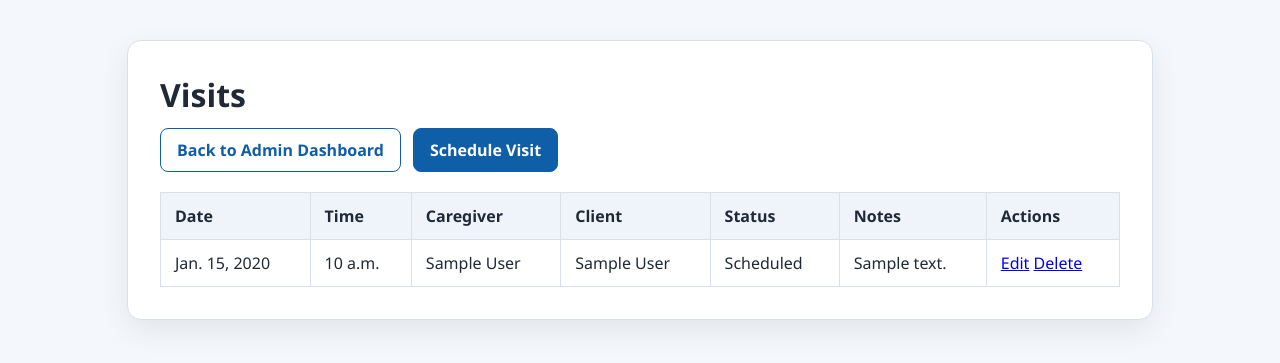
After one commit to HlengiweNcube/hvcs, a Django app: page /accounts/visits/ in a window 1280 px wide. The commit adds this page. Shown: the top 363 px of the page. Run offline with Django 5.2, Linux system fonts and the light colour scheme; a user stored in the database is signed in; tables that the repository leaves empty hold one stand-in row (values such as "Sample post").

Commit message:
feat: add visit/schedule management feature

```diff
--- a/accounts/models.py
+++ b/accounts/models.py
@@ -49,3 +49,24 @@ class Client(models.Model):
 
     def __str__(self):
         return f'{self.first_name} {self.last_name}'
+
+
+class Visit(models.Model):
+    class Status(models.TextChoices):
+        SCHEDULED = 'SCHEDULED', 'Scheduled'
+        COMPLETED = 'COMPLETED', 'Completed'
+        CANCELLED = 'CANCELLED', 'Cancelled'
+
+    caregiver = models.ForeignKey(Caregiver, on_delete=models.CASCADE, related_name='visits')
+    client = models.ForeignKey(Client, on_delete=models.CASCADE, related_name='visits')
+    scheduled_date = models.DateField()
+    scheduled_time = models.TimeField()
+    status = models.CharField(max_length=20, choices=Status.choices, default=Status.SCHEDULED)
+    notes = models.TextField(blank=True)
+    created_at = models.DateTimeField(auto_now_add=True)
+
+    class Meta:
+        ordering = ('scheduled_date', 'scheduled_time')
+
+    def __str__(self):
+        return f'{self.scheduled_date} {self.scheduled_time} — {self.caregiver} → {self.client}'
--- a/accounts/urls.py
+++ b/accounts/urls.py
@@ -18,4 +18,8 @@ urlpatterns = [
     path('caregivers/add/', views.caregiver_create, name='caregiver_create'),
     path('caregivers/<int:pk>/edit/', views.caregiver_update, name='caregiver_update'),
     path('caregivers/<int:pk>/delete/', views.caregiver_delete, name='caregiver_delete'),
+    path('visits/', views.visit_list, name='visit_list'),
+    path('visits/add/', views.visit_create, name='visit_create'),
+    path('visits/<int:pk>/edit/', views.visit_update, name='visit_update'),
+    path('visits/<int:pk>/delete/', views.visit_delete, name='visit_delete'),
 ]
--- a/accounts/views.py
+++ b/accounts/views.py
@@ -5,7 +5,7 @@ from django.contrib.auth.decorators import login_required
 from django.shortcuts import get_object_or_404, redirect, render
 
 from .decorators import role_required
-from .models import Caregiver, Client, User
+from .models import Caregiver, Client, User, Visit
 
 
 class ClientForm(forms.ModelForm):
@@ -102,9 +102,11 @@ def admin_dashboard(request):
 def caregiver_dashboard(request):
     caregiver = get_object_or_404(Caregiver, user=request.user)
     clients = Client.objects.filter(is_active=True)
+    visits = Visit.objects.filter(caregiver=caregiver).select_related('client')
     return render(request, 'accounts/caregiver_dashboard.html', {
         'caregiver': caregiver,
         'clients': clients,
+        'visits': visits,
     })
 
 
@@ -191,3 +193,53 @@ def caregiver_delete(request, pk):
         caregiver.user.delete()
         return redirect('caregiver_list')
     return render(request, 'accounts/caregiver_confirm_delete.html', {'caregiver': caregiver})
+
+
+class VisitForm(forms.ModelForm):
+    class Meta:
+        model = Visit
+        fields = ('caregiver', 'client', 'scheduled_date', 'scheduled_time', 'status', 'notes')
+        widgets = {
+            'scheduled_date': forms.DateInput(attrs={'type': 'date'}),
+            'scheduled_time': forms.TimeInput(attrs={'type': 'time'}),
+        }
+
+
+@role_required(User.Role.ADMIN)
+def visit_list(request):
+    visits = Visit.objects.select_related('caregiver', 'client').all()
+    return render(request, 'accounts/visit_list.html', {'visits': visits})
+
+
+@role_required(User.Role.ADMIN)
+def visit_create(request):
+    if request.method == 'POST':
+        form = VisitForm(request.POST)
+        if form.is_valid():
+            form.save()
+            return redirect('visit_list')
+    else:
+        form = VisitForm()
+    return render(request, 'accounts/visit_form.html', {'form': form, 'title': 'Schedule Visit'})
+
+
+@role_required(User.Role.ADMIN)
+def visit_update(request, pk):
+    visit = get_object_or_404(Visit, pk=pk)
+    if request.method == 'POST':
+        form = VisitForm(request.POST, instance=visit)
+        if form.is_valid():
+            form.save()
+            return redirect('visit_list')
+    else:
+        form = VisitForm(instance=visit)
+    return render(request, 'accounts/visit_form.html', {'form': form, 'title': 'Edit Visit'})
+
+
+@role_required(User.Role.ADMIN)
+def visit_delete(request, pk):
+    visit = get_object_or_404(Visit, pk=pk)
+    if request.method == 'POST':
+        visit.delete()
+        return redirect('visit_list')
+    return render(request, 'accounts/visit_confirm_delete.html', {'visit': visit})
--- a/templates/accounts/admin_dashboard.html
+++ b/templates/accounts/admin_dashboard.html
@@ -7,6 +7,7 @@
     <div class="link-row">
         <a class="link-button" href="/accounts/clients/">Manage Clients (CRUD)</a>
         <a class="link-button" href="/accounts/caregivers/">Manage Caregivers (CRUD)</a>
+        <a class="link-button" href="/accounts/visits/">Manage Visits</a>
         <a class="button-link" href="/admin/">Open Django Admin</a>
         <form method="post" action="/accounts/logout/" style="display:inline">{% csrf_token %}<button type="submit" class="button-link">Logout</button></form>
     </div>
--- /dev/null
+++ b/templates/accounts/visit_list.html
@@ -0,0 +1,43 @@
+{% extends "base.html" %}
+{% block title %}Visits{% endblock %}
+{% block content %}
+    <h1 class="page-title">Visits</h1>
+    <div class="link-row">
+        <a class="button-link" href="/accounts/admin-dashboard/">Back to Admin Dashboard</a>
+        <a class="link-button" href="/accounts/visits/add/">Schedule Visit</a>
+    </div>
+
+    <table class="data-table">
+        <thead>
+            <tr>
+                <th>Date</th>
+                <th>Time</th>
+                <th>Caregiver</th>
+                <th>Client</th>
+                <th>Status</th>
+                <th>Notes</th>
+                <th>Actions</th>
+            </tr>
+        </thead>
+        <tbody>
+            {% for visit in visits %}
+                <tr>
+                    <td>{{ visit.scheduled_date }}</td>
+                    <td>{{ visit.scheduled_time }}</td>
+                    <td>{{ visit.caregiver }}</td>
+                    <td>{{ visit.client }}</td>
+                    <td>{{ visit.get_status_display }}</td>
+                    <td>{{ visit.notes|default:"—" }}</td>
+                    <td>
+                        <a href="/accounts/visits/{{ visit.id }}/edit/">Edit</a>
+                        <a href="/accounts/visits/{{ visit.id }}/delete/">Delete</a>
+                    </td>
+                </tr>
+            {% empty %}
+                <tr>
+                    <td colspan="7" class="empty-row">No visits scheduled yet.</td>
+                </tr>
+            {% endfor %}
+        </tbody>
+    </table>
+{% endblock %}
```
Also changed, not shown: templates/accounts/caregiver_dashboard.html (+24 -0 lines), templates/accounts/visit_confirm_delete.html (added, +15 -0 lines), templates/accounts/visit_form.html (added, +15 -0 lines), accounts/migrations/0005_visit.py (added).
